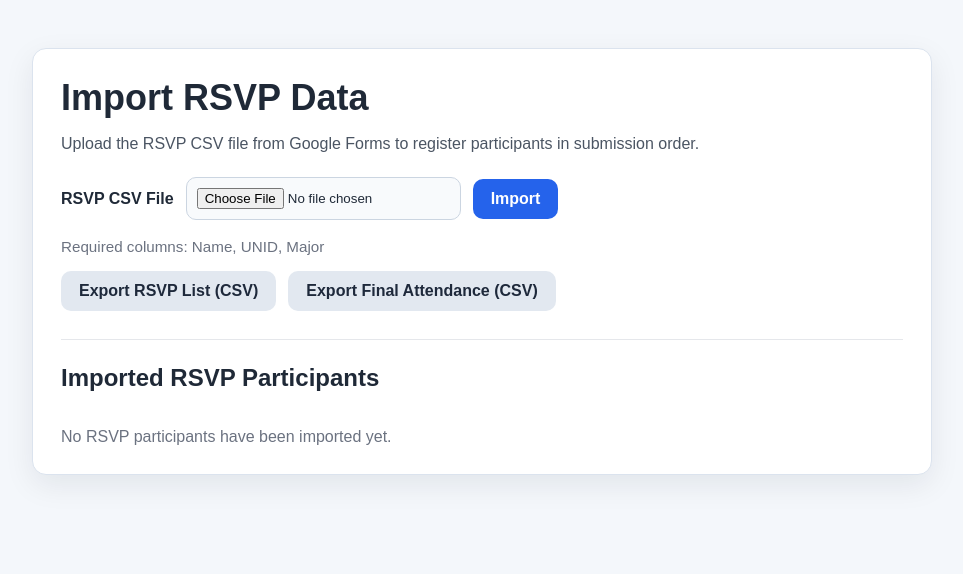
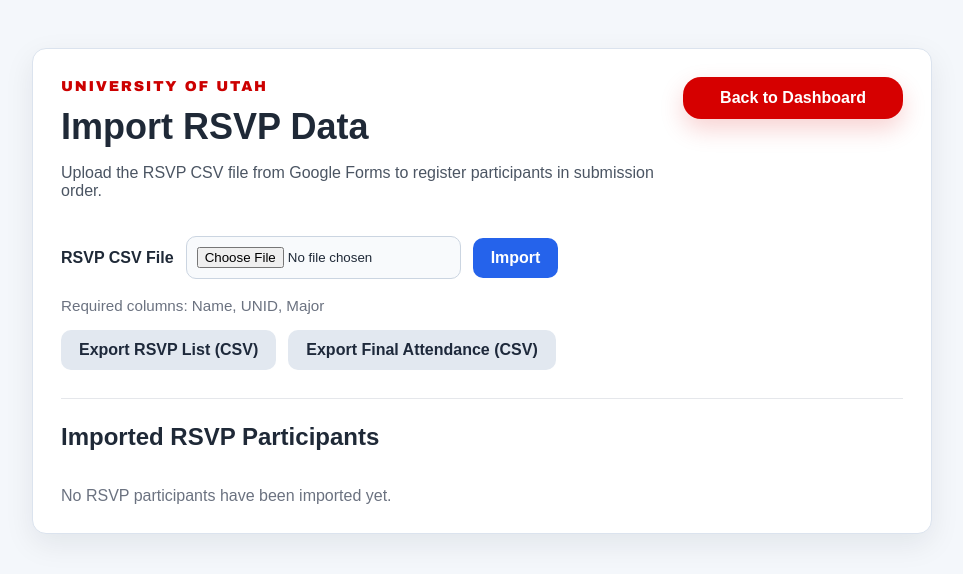
Before and after one commit to SEJINKIM-git/RSVP-Check-In-System, a Django app: page /checkin/import/ in a window 1280 px wide. Shown: the top 574 px of the page, without its empty margins (158-1121 px from the left). Run offline with Django 5.2, Linux system fonts and the light colour scheme; data that the repository does not hold is empty.

Commit message:
Add dashboard link to RSVP import page

```diff
--- a/checkin/templates/import_rsvp.html
+++ b/checkin/templates/import_rsvp.html
@@ -34,9 +34,59 @@
             margin-bottom: 10px;
         }
 
+        .eyebrow {
+            display: inline-block;
+            margin-bottom: 12px;
+            color: #cc0000;
+            font-family: "Industry", "Arial Black", Arial, sans-serif;
+            font-size: 0.9rem;
+            font-weight: 700;
+            letter-spacing: 0.12em;
+            text-transform: uppercase;
+        }
+
         .subtitle {
             margin-bottom: 24px;
             color: #4b5563;
+        }
+
+        .hero-header {
+            display: flex;
+            flex-wrap: wrap;
+            justify-content: space-between;
+            align-items: flex-start;
+            gap: 20px;
+            margin-bottom: 12px;
+        }
+
+        .hero-copy {
+            flex: 1 1 460px;
+            min-width: 0;
+        }
+
+        .top-actions {
+            display: flex;
+            justify-content: flex-end;
+            flex: 0 0 auto;
+        }
+
+        .back-link {
+            display: inline-flex;
+            align-items: center;
+            justify-content: center;
+            min-width: 180px;
+            padding: 12px 20px;
+            border-radius: 18px;
+            text-decoration: none;
+            background: #d60000;
+            color: #ffffff;
+            font-size: 1rem;
+            font-weight: 700;
+            box-shadow: 0 10px 24px rgba(214, 0, 0, 0.18);
+        }
+
+        .back-link:hover {
+            background: #bb0000;
         }
 
         .upload-form {
@@ -292,8 +342,16 @@
 <body>
     <div class="page">
         <div class="card">
-            <h1>Import RSVP Data</h1>
-            <p class="subtitle">Upload the RSVP CSV file from Google Forms to register participants in submission order.</p>
+            <div class="hero-header">
+                <div class="hero-copy">
+                    <div class="eyebrow">University of Utah</div>
+                    <h1>Import RSVP Data</h1>
+                    <p class="subtitle">Upload the RSVP CSV file from Google Forms to register participants in submission order.</p>
+                </div>
+                <div class="top-actions">
+                    <a href="{% url 'checkin:dashboard' %}" class="back-link">Back to Dashboard</a>
+                </div>
+            </div>
 
             <form method="post" enctype="multipart/form-data" class="upload-form">
                 {% csrf_token %}
--- a/checkin/tests.py
+++ b/checkin/tests.py
@@ -267,6 +267,8 @@ class ImportPageParticipantListTests(TestCase):
         self.assertContains(response, "Delete Entire RSVP List")
         self.assertContains(response, "/checkin/participants/delete-all/")
         self.assertNotContains(response, "<th class=\"actions-cell\">Delete</th>", html=False)
+        self.assertContains(response, "Back to Dashboard")
+        self.assertContains(response, 'href="/checkin/"', html=False)
 
     def test_import_page_shows_combined_search_input(self):
         RegisteredParticipant.objects.create(
```
Also changed, not shown: 1 other file.
